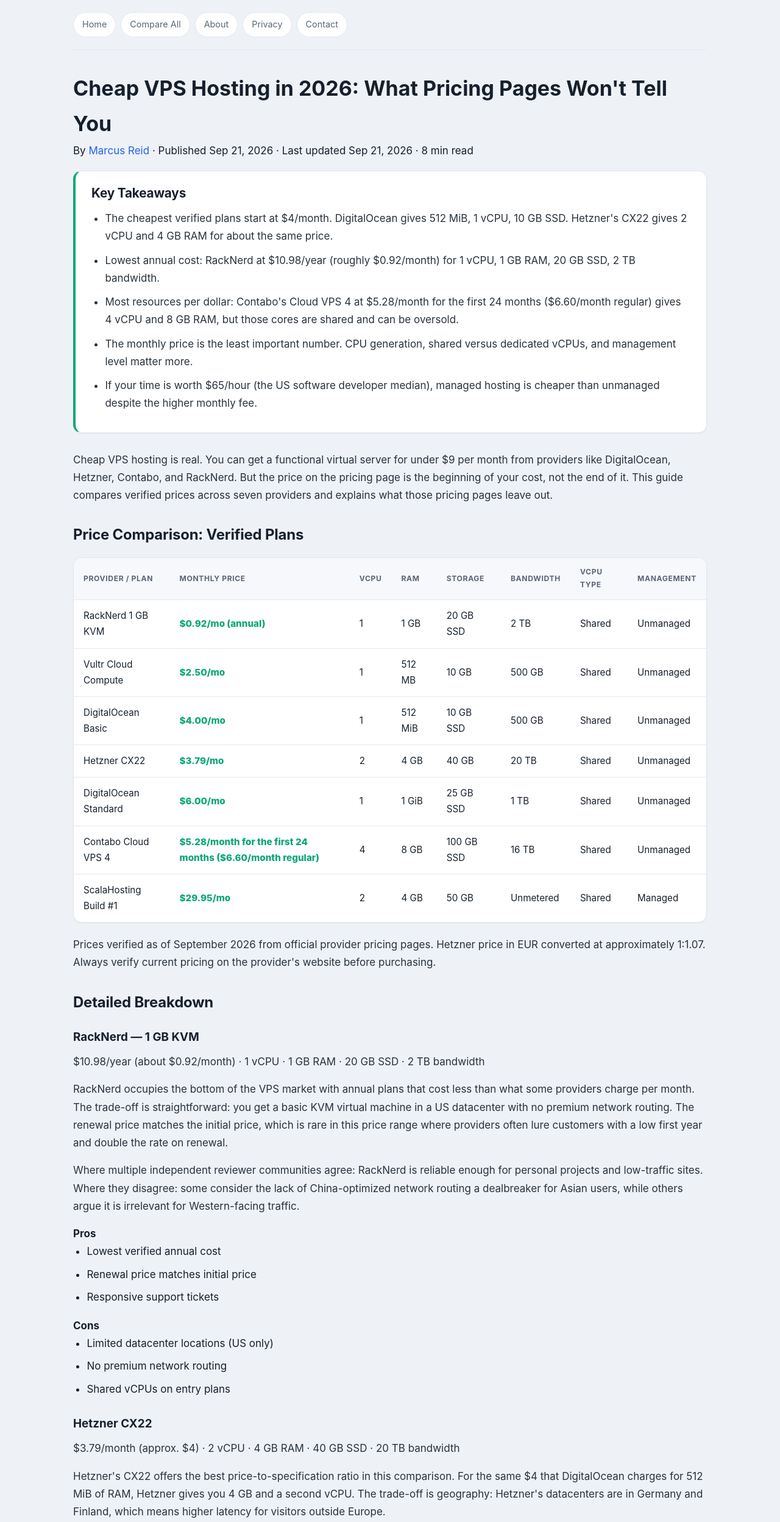
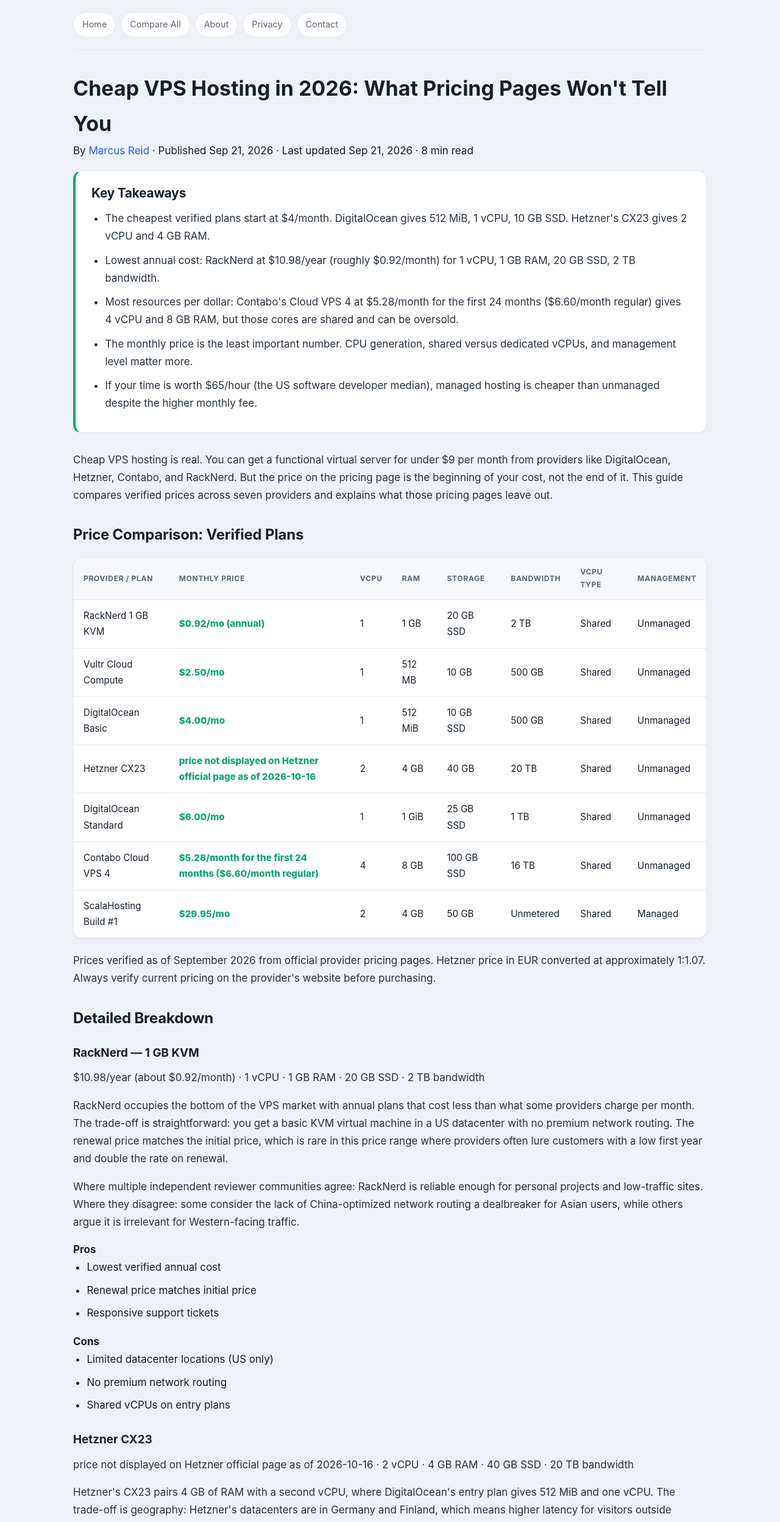
Before and after one commit to 666break/vpsdeals-promo-radar, a website: page live-site/cheap-vps-hosting.html in a window 1280 px wide. Shown: the part 51-2547 px from the top of the page at 61% size. Drawn offline with Linux system fonts and the light colour scheme.

Commit message:
fix(claims): drop unsupported Hetzner ratio, re-point CX22 refs to CX23 (cheap-vps-hosting)
Two claims on /cheap-vps-hosting could not be re-derived from the official
Hetzner pricing page as read 2026-10-16 (https://www.hetzner.com/cloud/cost-optimized/):

1. Ratio sentence (Contabo section): "four times the vCPU and double the RAM of
   Hetzner's CX22" -> both sides now stated as specs (4 vCPU / 8 GB vs 2 vCPU /
   4 GB). No ratio word introduced anywhere. The trailing "those 4 vCPUs" clause
   is unchanged.
2. Tier name + price: every reference to this Hetzner tier now reads CX23 (the
   official page lists CX23; CX22 no longer appears). The tier price ($3.79) is
   no longer rendered anywhere on the official page, so the two places that
   stated it now read "price not displayed on Hetzner official page as of
   2026-10-16", and sentences that leaned on that price keep only spec-based
   wording (table row, provider spec-line, provider body, Key Takeaways, FAQ
   section, FAQPage JSON-LD).

Untouched: Contabo 16 TB bandwidth wording (contabo.com was HTTP 403 all day),
Contabo $5.28/$6.60, other plans, conclusion, byline, page-level September 2026,
sitemap.

```diff
--- a/live-site/cheap-vps-hosting.html
+++ b/live-site/cheap-vps-hosting.html
@@ -59,7 +59,7 @@
           "name": "What is the cheapest VPS hosting available?",
           "acceptedAnswer": {
             "@type": "Answer",
-            "text": "The cheapest verified VPS plans start at $4/month. DigitalOcean offers 512 MiB RAM, 1 vCPU, and 10 GB SSD for $4/month. Hetzner's CX22 provides 2 vCPU and 4 GB RAM for about the same price. For annual billing, RackNerd offers plans from $10.98/year, which works out to roughly $0.92/month."
+            "text": "The cheapest verified VPS plans start at $4/month. DigitalOcean offers 512 MiB RAM, 1 vCPU, and 10 GB SSD for $4/month. Hetzner's CX23 provides 2 vCPU and 4 GB RAM. For annual billing, RackNerd offers plans from $10.98/year, which works out to roughly $0.92/month."
           }
         },
         {
@@ -235,7 +235,7 @@
     <div class="takeaways">
         <h2>Key Takeaways</h2>
         <ul>
-            <li>The cheapest verified plans start at $4/month. DigitalOcean gives 512 MiB, 1 vCPU, 10 GB SSD. Hetzner's CX22 gives 2 vCPU and 4 GB RAM for about the same price.</li>
+            <li>The cheapest verified plans start at $4/month. DigitalOcean gives 512 MiB, 1 vCPU, 10 GB SSD. Hetzner's CX23 gives 2 vCPU and 4 GB RAM.</li>
             <li>Lowest annual cost: RackNerd at $10.98/year (roughly $0.92/month) for 1 vCPU, 1 GB RAM, 20 GB SSD, 2 TB bandwidth.</li>
             <li>Most resources per dollar: Contabo's Cloud VPS 4 at $5.28/month for the first 24 months ($6.60/month regular) gives 4 vCPU and 8 GB RAM, but those cores are shared and can be oversold.</li>
             <li>The monthly price is the least important number. CPU generation, shared versus dedicated vCPUs, and management level matter more.</li>
@@ -294,8 +294,8 @@
                 <td>Unmanaged</td>
             </tr>
             <tr>
-                <td>Hetzner CX22</td>
-                <td class="price">$3.79/mo</td>
+                <td>Hetzner CX23</td>
+                <td class="price">price not displayed on Hetzner official page as of 2026-10-16</td>
                 <td>2</td>
                 <td>4 GB</td>
                 <td>40 GB</td>
@@ -367,9 +367,9 @@
     </div>
 
     <div class="provider-entry">
-        <h3>Hetzner CX22</h3>
-        <p class="spec-line">$3.79/month (approx. $4) &middot; 2 vCPU &middot; 4 GB RAM &middot; 40 GB SSD &middot; 20 TB bandwidth</p>
-        <p>Hetzner's CX22 offers the best price-to-specification ratio in this comparison. For the same $4 that DigitalOcean charges for 512 MiB of RAM, Hetzner gives you 4 GB and a second vCPU. The trade-off is geography: Hetzner's datacenters are in Germany and Finland, which means higher latency for visitors outside Europe.</p>
+        <h3>Hetzner CX23</h3>
+        <p class="spec-line">price not displayed on Hetzner official page as of 2026-10-16 &middot; 2 vCPU &middot; 4 GB RAM &middot; 40 GB SSD &middot; 20 TB bandwidth</p>
+        <p>Hetzner's CX23 pairs 4 GB of RAM with a second vCPU, where DigitalOcean's entry plan gives 512 MiB and one vCPU. The trade-off is geography: Hetzner's datacenters are in Germany and Finland, which means higher latency for visitors outside Europe.</p>
         <p>The 20 TB monthly bandwidth allowance is generous compared to the 500 GB that DigitalOcean and Vultr include at similar price points. This matters for anyone serving large files or running media-heavy applications.</p>
         <div class="pros-cons">
             <div class="pros">
@@ -444,7 +444,7 @@
     <div class="provider-entry">
         <h3>Contabo Cloud VPS 4</h3>
         <p class="spec-line">$5.28/month for the first 24 months ($6.60/month regular) &middot; 4 vCPU &middot; 8 GB RAM &middot; 100 GB SSD &middot; 16 TB bandwidth</p>
-        <p>Contabo looks like the best deal on paper: four times the vCPU and double the RAM of Hetzner's CX22. But those 4 vCPUs are shared, and shared vCPUs can be oversold.</p>
+        <p>Contabo looks like the best deal on paper: 4 vCPU and 8 GB RAM against Hetzner's CX23 at 2 vCPU and 4 GB RAM. But those 4 vCPUs are shared, and shared vCPUs can be oversold.</p>
         <p class="note">Hetzner comparison re-checked against Hetzner's official cloud pricing page on 2026-10-16.</p>
         <p>Here is how shared vCPUs work. A physical server might have 16 physical CPU cores. The provider creates 32 virtual cores from those 16 physical ones. In theory, that supports 8 users with 4 vCPUs each. In practice, providers sell to more than 8 users, betting that most will not use their full allocation. When someone does, your VPS slows down or goes offline entirely.</p>
         <p>The solution is dedicated vCPUs. Contabo offers this under the name "Virtual Dedicated Servers." Hetzner offers dedicated vCPU plans in their General Purpose tier. Both cost more, but they eliminate the resource lottery.</p>
@@ -580,7 +580,7 @@
     <h2>Frequently Asked Questions</h2>
 
     <h3>What is the cheapest VPS hosting available?</h3>
-    <p>The cheapest verified VPS plans start at $4/month. DigitalOcean offers 512 MiB RAM, 1 vCPU, and 10 GB SSD for $4/month. Hetzner's CX22 provides 2 vCPU and 4 GB RAM for about the same price. For annual billing, RackNerd offers plans from $10.98/year, which works out to roughly $0.92/month.</p>
+    <p>The cheapest verified VPS plans start at $4/month. DigitalOcean offers 512 MiB RAM, 1 vCPU, and 10 GB SSD for $4/month. Hetzner's CX23 provides 2 vCPU and 4 GB RAM. For annual billing, RackNerd offers plans from $10.98/year, which works out to roughly $0.92/month.</p>
 
     <h3>Are shared vCPUs a problem for cheap VPS hosting?</h3>
     <p>Shared vCPUs can be oversold. A provider may allocate more virtual cores than the physical server has, betting that most users will not use their full allocation. When a neighbor on the same physical server uses heavy resources, your VPS can slow down or go offline. Dedicated vCPUs cost more but eliminate this risk. If a plan seems suspiciously cheap for the specs, the cores are likely shared.</p>
```
